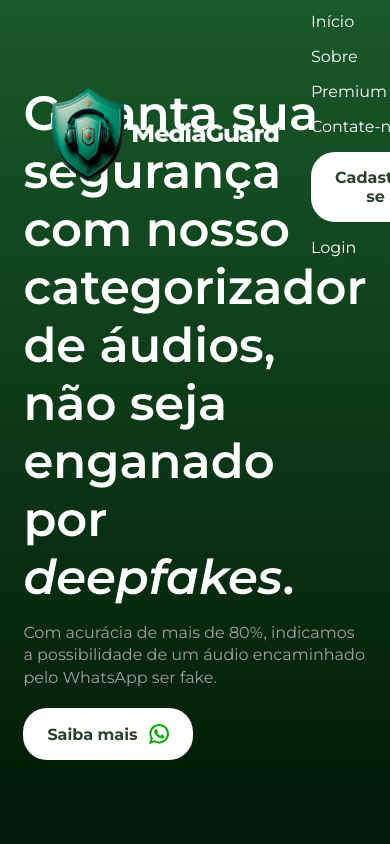
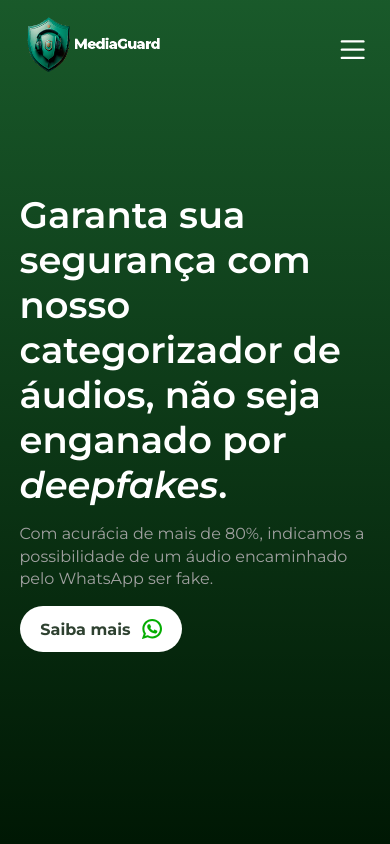
Before and after one commit to joaovluna/mediaguardweb, a React (Vite) app: page / in a window 390 px wide. Shown: the top 844 px of the page. Built offline with nearby package versions, Linux system fonts and the light colour scheme.

Commit message:
responsive for mobile

```diff
--- a/src/componentes/About/About.css
+++ b/src/componentes/About/About.css
@@ -32,3 +32,17 @@
     color:#192c1a;
     margin-bottom: 1rem;
 }
+/*---media query---*/
+@media(max-width: 800px) {
+    .about{
+        flex-direction: column;
+    }
+    .about-left{
+        flex-basis: 100%;
+        margin: 1.2rem;
+        order:2;
+    }
+    .about-right{
+        flex-basis:100%;
+    }
+}
--- a/src/componentes/Contact/Contact.css
+++ b/src/componentes/Contact/Contact.css
@@ -40,3 +40,14 @@
     display: block;
     margin: 1.25rem 0;
 }
+
+/*--media query---*/
+@media(max-width: 820px) {
+    .contact{
+        display:block;
+    }
+    .contact-col{
+        padding:1.2rem;
+    }
+
+}
--- a/src/componentes/Contact/Contact.jsx
+++ b/src/componentes/Contact/Contact.jsx
@@ -42,7 +42,7 @@ const Contact = () => {
       </div>
       <div className="contact-col">
         <form onSubmit={onSubmit}>
-            <label>Seu e-mail</label>
+            <label>E-mail</label>
             <input type="text" name='email' placeholder='Insira seu e-mail' required/>
             <label>Telefone</label>
             <input type="tel" name='phone' placeholder='Insira seu telefone' required/>
--- a/src/componentes/Footer/Footer.css
+++ b/src/componentes/Footer/Footer.css
@@ -16,3 +16,17 @@
     display: inline-block;
     margin-left: 1rem;
 }
+
+/*---media query---*/
+@media (max-width:800px){
+    .footer{
+        display: block;
+        text-align: center;
+    }
+    .footer ul li {
+        margin: 0.7rem;
+    }
+    .footer ul{
+        margin-top: 0.7rem;
+    }
+}
--- a/src/componentes/Hero/Hero.css
+++ b/src/componentes/Hero/Hero.css
@@ -23,3 +23,21 @@
     line-height: 1.4;
     color:rgb(161, 161, 161)
 }
+
+/*---media query---*/
+@media(max-width: 850px){ /*850px*/
+    .hero-text h1{
+        font-size: 2.5rem;
+    }
+}
+@media(max-width: 650px){ /*650px*/
+    .hero-text h1{
+        font-size: 2.3rem;
+        max-width: 35rem;
+        margin: auto;
+    }
+    .hero-text p{
+        font-size: 1rem;
+        margin: 1rem auto 1rem;
+    }
+}
--- a/src/componentes/NavBar/Navbar.css
+++ b/src/componentes/NavBar/Navbar.css
@@ -39,5 +39,57 @@ nav ul li {
     margin-left: 0.7rem;
 }
 .dark-nav {
-    background: #134d19f8
+    background: #134d19f8;
 }
+.menu-icon{
+    display:none;
+
+}
+.login{
+    cursor: pointer;
+}
+nav ul li:hover{
+    text-decoration: underline;
+}
+nav ul li.active{
+    text-decoration:underline;
+}
+/* ---media query ---*/
+
+@media (max-width: 62.5rem){ /*1000px*/
+    .logo{
+        width: 8.75rem;
+    }
+    .nav ul li{
+        margin: 0.7rem 1rem;
+    }
+}
+
+@media (max-width: 52.5rem) { /*840px*/
+    nav{
+        padding: 1rem 0;
+    }
+    nav ul{
+        position: fixed;
+        top: 0;
+        right: 0;
+        bottom: 0;
+        z-index: -1;
+        background-color: #134d19;
+        width: 12.5rem;
+        padding-top: 4.5rem;
+        transition: 0.5s;
+    }
+    nav ul li{
+        display: block;
+        margin: 1.5rem 2.5rem;
+    }
+    .menu-icon{
+        display: block;
+        width: 2rem;
+        cursor: pointer;
+    }
+    .hide-mobile-menu{
+        right: -12.5rem;
+    }
+}
--- a/src/componentes/NavBar/Navbar.jsx
+++ b/src/componentes/NavBar/Navbar.jsx
@@ -1,6 +1,7 @@
 import React, { useEffect, useState } from 'react'
 import './Navbar.css'
 import logo from '../../assets/logo_index.png'
+import menu_icon from '../../assets/icons8-menu.svg'
 import { Link, ScrollLink } from 'react-scroll';
 
 const Navbar = () => {
@@ -13,17 +14,29 @@ const Navbar = () => {
     })
   },[]);
 
+  const [activeIndex, setActiveIndex] = useState(null);
+
+  const handleClick = (index) => {
+    setActiveIndex(index);
+  };
+
+  const [mobileMenu,setMobileMenu] = useState(false);
+  const toggleMenu = () => {
+    mobileMenu ? setMobileMenu(false) : setMobileMenu(true);
+  };
+
   return (
     <nav className={`container ${mov? 'dark-nav' : ''}`}>
         <img src={logo} alt="" className='logo'/>
-        <ul>
-            <li><Link to='hero' smooth={true} offset={0} duration={500}>Início</Link></li>
-            <li><Link to='about' smooth={true} offset={0} duration={500}>Sobre</Link></li>
-            <li><Link to='premium' smooth={true} offset={0} duration={500}>Premium</Link></li>
-            <li><Link to='contact' smooth={true} offset={0} duration={500}>Contate-nos</Link></li>
+        <ul className={mobileMenu?'':'hide-mobile-menu'}>
+            <li className={activeIndex === 0 ? 'active' : ''}><Link to='hero' smooth={true} offset={0} duration={500} onClick={() => handleClick(0)}>Início</Link></li>
+            <li className={activeIndex === 1 ? 'active' : ''}><Link to='about' smooth={true} offset={-260} duration={500} onClick={() => handleClick(1)}>Sobre</Link></li>
+            <li className={activeIndex === 2 ? 'active' : ''}><Link to='premium' smooth={true} offset={-360} duration={500} onClick={() => handleClick(2)}>Premium</Link></li>
+            <li className={activeIndex === 3 ? 'active' : ''}><Link to='contact' smooth={true} offset={0} duration={500} onClick={() => handleClick(3)}>Contate-nos</Link></li>
+            <li className='login'>Login</li>
             <li><button className='btn'><strong>Cadastre-se</strong></button></li>
-            <li>Login</li>
         </ul>
+        <img src={menu_icon} alt="" className='menu-icon'onClick={toggleMenu}/>
     </nav>
   )
 }
--- a/src/componentes/Premium/Premium.css
+++ b/src/componentes/Premium/Premium.css
@@ -1,3 +1,4 @@
+
 .pricing-card {
     border: 0.1rem solid #ddd;
     border-radius: 0.5rem;
@@ -74,3 +75,5 @@
     width: 1.5rem;
     margin-right: 0.5rem;
   }
+
+  /*---media query---*/
--- a/src/index.css
+++ b/src/index.css
@@ -19,3 +19,15 @@ a{
   padding-left: 10%;
   padding-right: 10%;
 }
+
+/*---media query---*/
+
+@media (max-width: 1200px){
+  .container{
+    padding-left: 5%;
+    padding-right: 5%;
+  }
+  .btn{
+    padding: 0.8rem 1.3rem;
+  }
+}
```
Also changed, not shown: src/assets/icons8-menu.svg (added).
